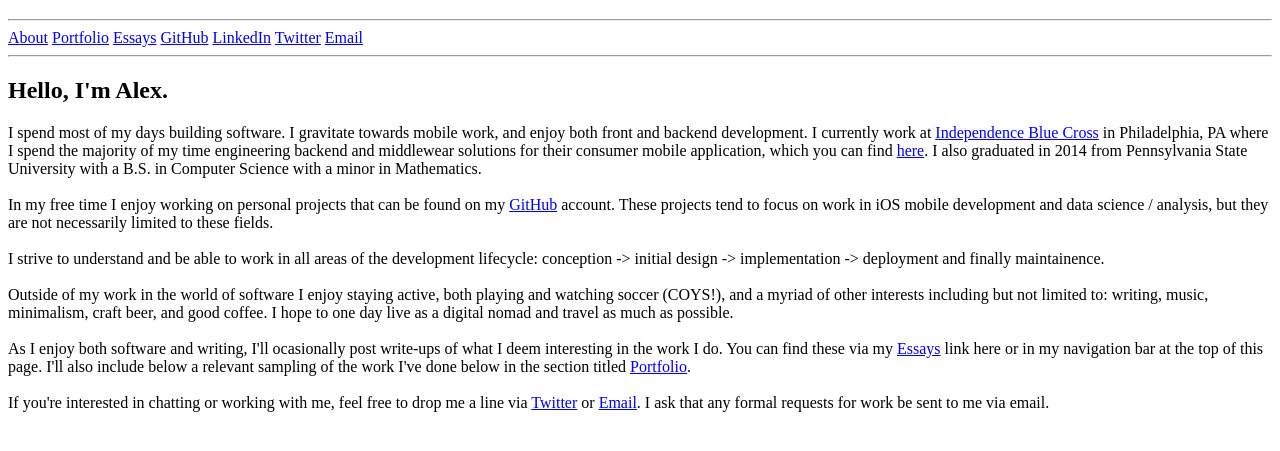
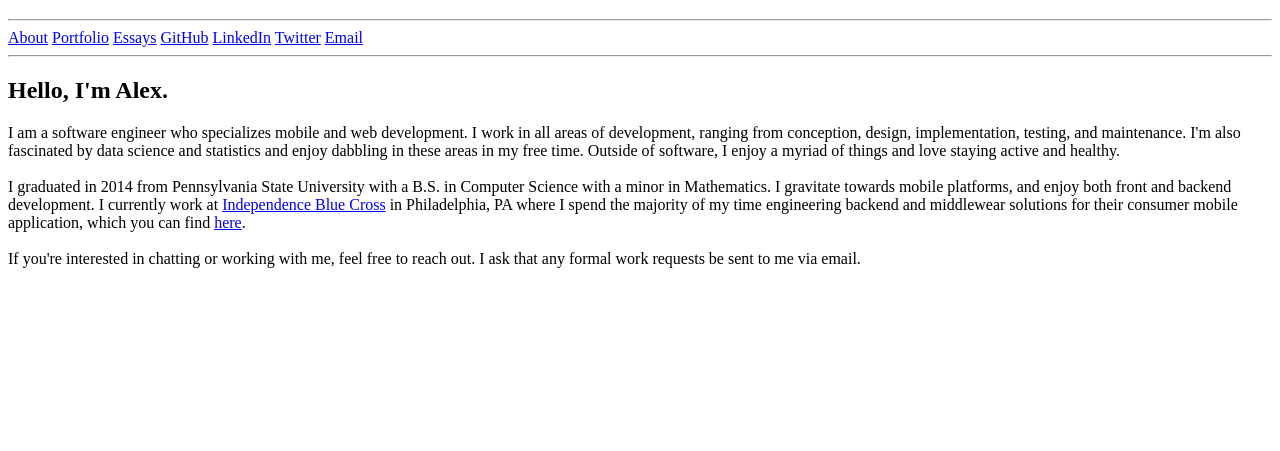
Before and after one commit to avicks/avicks.github.io, a plain HTML site: page index.html in a window 1280 px wide. Shown: the part 61-512 px from the top of the page. Drawn offline with Linux system fonts and the light colour scheme; a web font is replaced by a local one.

Commit message:
with '#' will be ignored, and an empty message aborts the commit.

```diff
--- a/index.html
+++ b/index.html
@@ -16,28 +16,21 @@
                 <a href="http://">About</a>
                 <a href="http://">Portfolio</a>
                 <a href="http://">Essays</a>
-                <a href="http://">GitHub</a>
-                <a href="http://">LinkedIn</a>
-                <a href="http://">Twitter</a>
-                <a href="http://">Email</a>
+                <a href="https://github.com/avicks">GitHub</a>
+                <a href="https://www.linkedin.com/profile/view?id=142607145">LinkedIn</a>
+                <a href="https://twitter.com/vickersalex_">Twitter</a>
+                <a href="mailto:a.vickers2@gmail.com">Email</a>
         </nav>
     <hr/>
 
         <h2>Hello, I'm Alex.
         </h2>
-            I spend most of my days building software.  I gravitate towards mobile work, and enjoy both front and backend development.  I currently work at <a href="http://">Independence Blue Cross</a> <!--live fearless, amiright !--> in Philadelphia, PA where I spend the majority of my time engineering backend and middlewear solutions for their consumer mobile application, which you can find <a href="http://">here</a>.  I also graduated in 2014 from Pennsylvania State University with a B.S. in Computer Science with a minor in Mathematics.
+           I am a software engineer who specializes mobile and web development.  I work in all areas of development, ranging from conception, design, implementation, testing, and maintenance.  I'm also fascinated by data science and statistics and enjoy dabbling in these areas in my free time.  Outside of software, I enjoy a myriad of things and love staying active and healthy.
 
-        </br></br>
-            In my free time I enjoy working on personal projects that can be found on my <a href="http://">GitHub</a> account.  These projects tend to focus on work in iOS mobile development and data science / analysis, but they are not necessarily limited to these fields.
-        </br></br>
-            I strive to understand and be able to work in all areas of the development lifecycle: conception -> initial design -> implementation -> deployment and finally maintainence.
-        </br></br>
-            Outside of my work in the world of software I enjoy staying active, both playing and watching soccer (COYS!), and a myriad of other interests including but not limited to: writing, music, minimalism, craft beer, and good coffee.  I hope to one day live as a digital nomad and travel as much as possible.
+            </br></br>
+            I graduated in 2014 from Pennsylvania State University with a B.S. in Computer Science with a minor in Mathematics.  I gravitate towards mobile platforms, and enjoy both front and backend development.  I currently work at <a href="http://www.ibx.com/index.jsp">Independence Blue Cross</a> in Philadelphia, PA where I spend the majority of my time engineering backend and middlewear solutions for their consumer mobile application, which you can find <a href="http://www.ibx.com/individuals/member_resources/mobile/index.html">here</a>.
 
-        </br></br>
-        As I enjoy both software and writing, I'll ocasionally post write-ups of what I deem interesting in the work I do.  You can find these via my <a href="http://">Essays</a> link here or in my navigation bar at the top of this page.  I'll also include below a relevant sampling of the work I've done below in the section titled <a href="http://">Portfolio</a>.
-
-        </br></br>
-        If you're interested in chatting or working with me, feel free to drop me a line via <a href="http://">Twitter</a> or <a href="http://">Email</a>.  I ask that any formal requests for work be sent to me via email.
+            </br></br>
+            If you're interested in chatting or working with me, feel free to reach out.  I ask that any formal work requests be sent to me via email.
     </body>
 </html>
```
